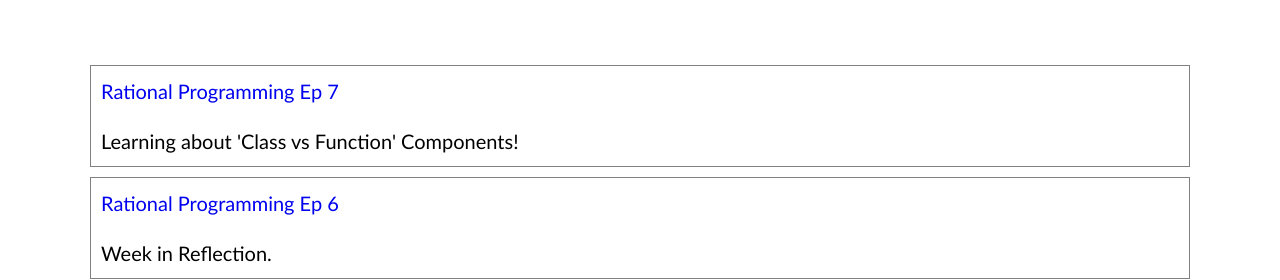
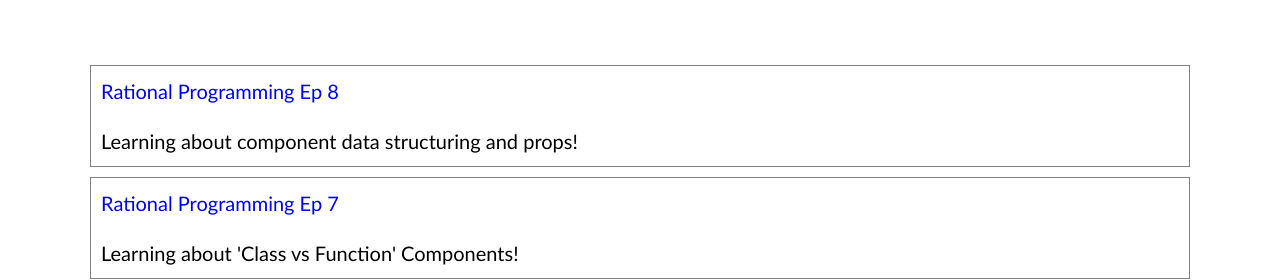
Before and after one commit to patrickayella04/Sass-React, a React (Create React App) app: page /about in a window 1280 px wide. Shown: the part 552-832 px from the top of the page. Built offline with nearby package versions, Linux system fonts and the light colour scheme.

Commit message:
new video!

```diff
--- a/src/components/atoms/home-atoms/Home-text.js
+++ b/src/components/atoms/home-atoms/Home-text.js
@@ -12,6 +12,11 @@ function HomeText() {
             <h2>Follow my journey as I document my learning and challenges in web development!</h2>
             <br/>
             <ul className="vlog-list">
+            <li>
+                    <a href="https://youtu.be/ENKgDD2kLls">
+                        Rational Programming Ep 8  </a> <br/>
+                        Learning about component data structuring and props!
+                </li>
             <li>
                     <a href="https://youtu.be/vTFpny3dg4Q">
                         Rational Programming Ep 7  </a> <br/>
```
